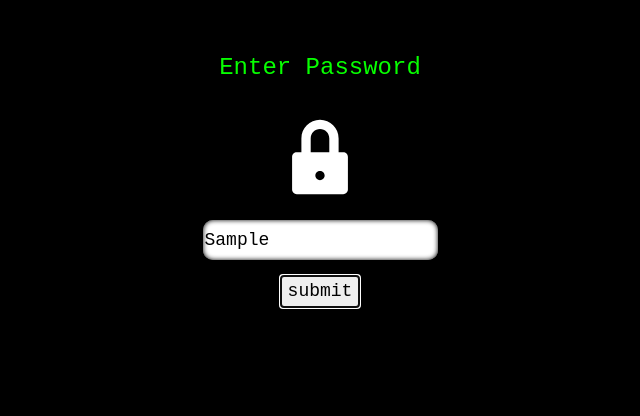
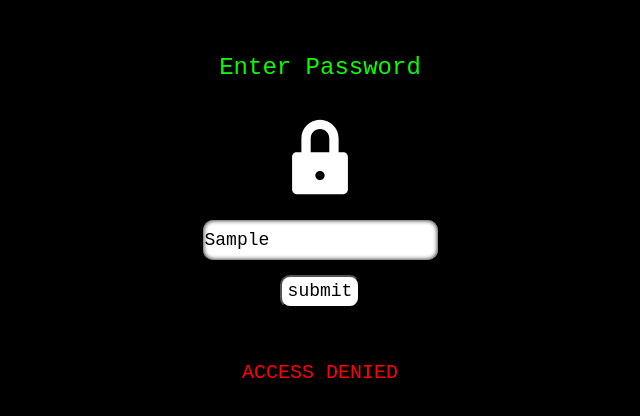
Before and after one commit to AEPi-AK/farnival.com, an Angular app: page / in a window 1280 px wide. Both pictures are taken after typing "Sample" into the empty fields and a click on the button "submit". Shown: the top 416 px of the page, without its empty margins (320-960 px from the left). Built offline with nearby package versions, Linux system fonts and the light colour scheme; no server answers.

Commit message:
lock screen fail auth

```diff
--- a/src/app/lock-screen/lock-screen.component.css
+++ b/src/app/lock-screen/lock-screen.component.css
@@ -32,4 +32,13 @@ input {
 
 button {
     margin-top: 15px;
+    background-color: white;
+    border-radius: 10px;
+    outline: 0;
 }
+
+.failed {
+    margin-top: 50px;
+    color: red;
+    font-size: 20px;
+}
--- a/src/app/lock-screen/lock-screen.component.html
+++ b/src/app/lock-screen/lock-screen.component.html
@@ -6,4 +6,4 @@
 
 <button (click)=submit()>submit</button>
 
-<div *ngIf="has_failed">Incorrect. Please try again!</div>
+<div class="failed" *ngIf="has_failed">ACCESS DENIED</div>
--- a/src/app/lock-screen/lock-screen.component.ts
+++ b/src/app/lock-screen/lock-screen.component.ts
@@ -15,12 +15,13 @@ export class LockScreenComponent implements OnInit {
   constructor(private authenticationService: AuthenticationService) { }
 
   ngOnInit() {
-  	this.has_failed = false;
+    this.has_failed = false;
   }
 
   submit() {
-  	this.authenticationService.checkAuth(this.guess);
-  	this.has_failed = this.authenticationService.unlocked.auth;
+    this.authenticationService.checkAuth(this.guess);
+    this.has_failed = true;
+    // this.has_failed = this.authenticationService.unlocked.auth;
   }
 
 }
```
Also changed, not shown: 1 other file (tests, documents, lock files or other folders).
